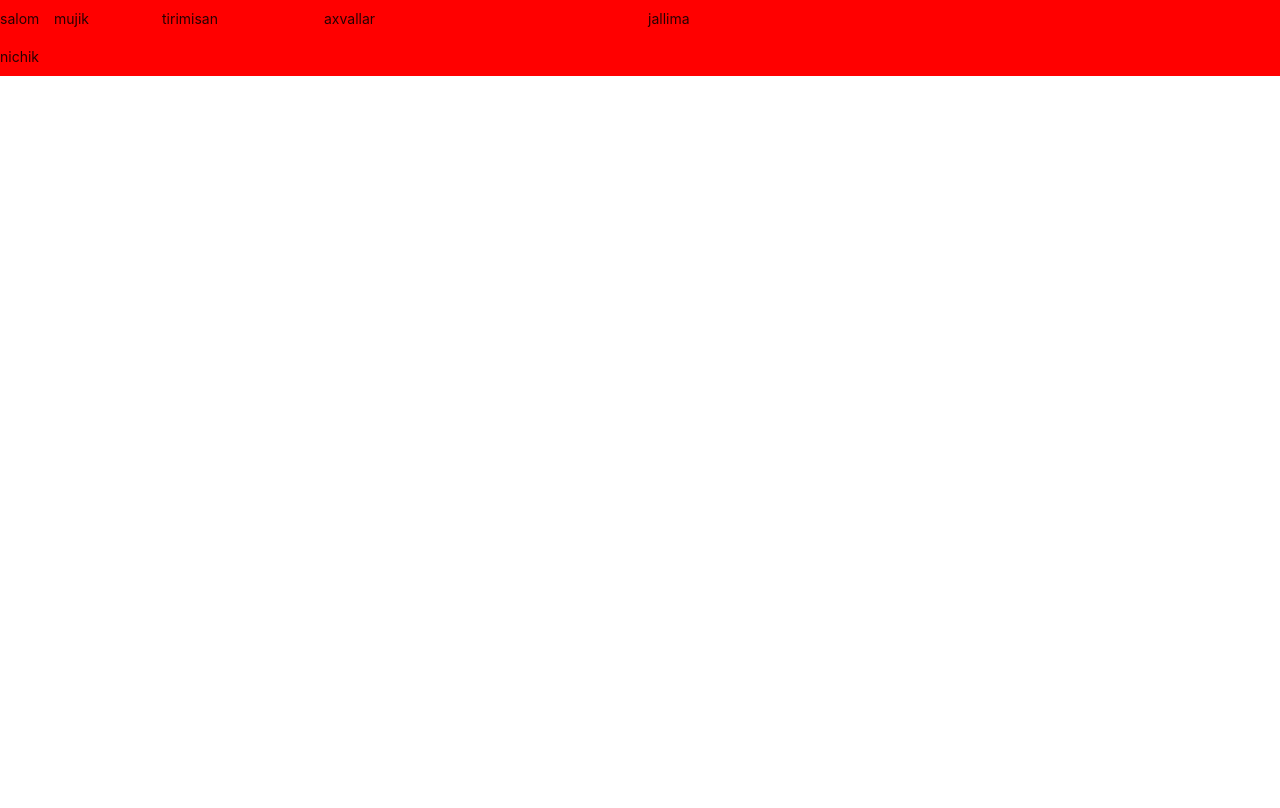
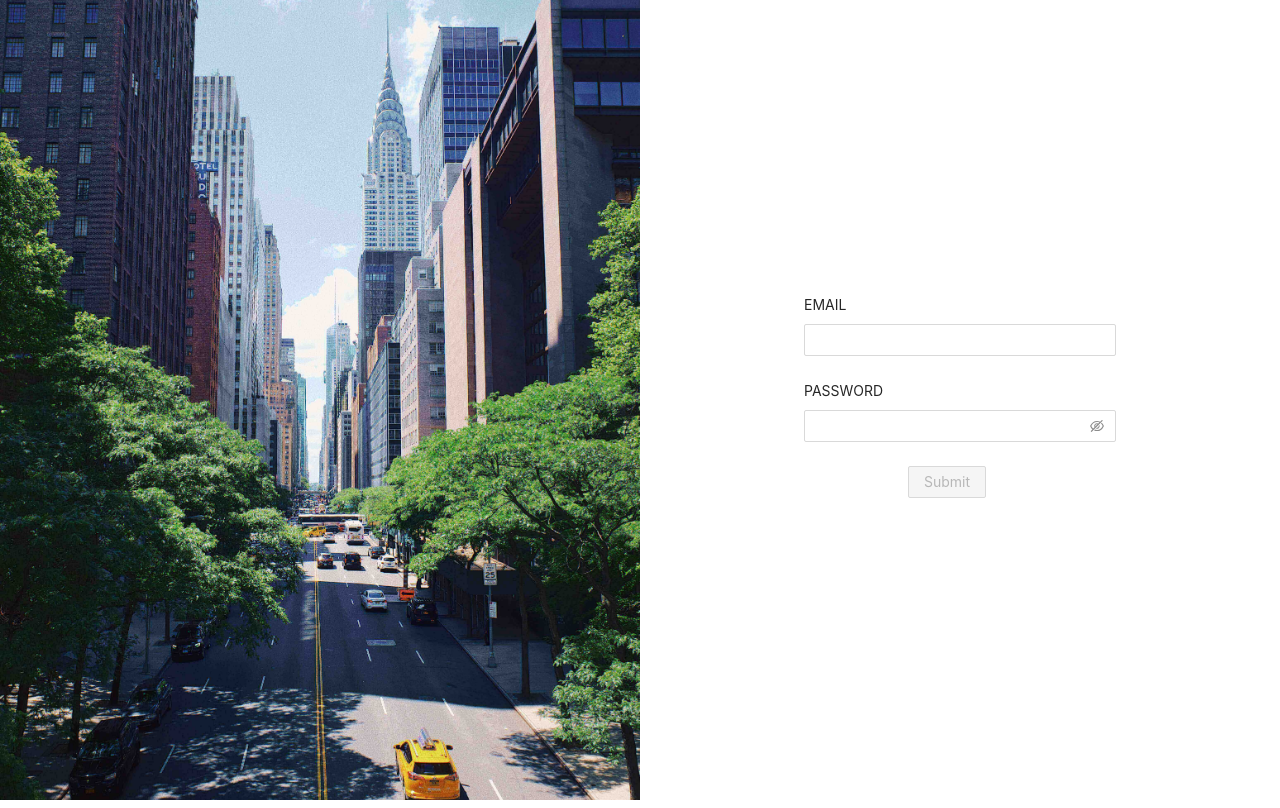
Before and after one commit to Abduqahhor2000/Duweteroz, a React (Create React App) app: page /sign-in in a window 1280 px wide. Built offline with nearby package versions, Linux system fonts and the light colour scheme.

Commit message:
add firebase and create sign in page

```diff
--- a/package.json
+++ b/package.json
@@ -3,11 +3,14 @@
   "version": "0.1.0",
   "private": true,
   "dependencies": {
+    "@react-firebase/firestore": "^0.5.5",
     "@testing-library/jest-dom": "^5.11.4",
     "@testing-library/react": "^11.1.0",
     "@testing-library/user-event": "^12.1.10",
     "antd": "^4.16.12",
     "apexcharts": "^3.27.3",
+    "firebase": "^8.9.1",
+    "firebase-tools": "^9.16.5",
     "react": "^17.0.2",
     "react-dom": "^17.0.2",
     "react-icons": "^4.2.0",
--- a/src/App.css
+++ b/src/App.css
@@ -7,3 +7,11 @@
 .app {
   overflow-x: hidden;
 }
+
+p{
+  margin-bottom: 0px;
+}
+
+h1, h2, h3, h4, h5, h6 {
+  margin-bottom: 0px;
+}
--- /dev/null
+++ b/src/configs/firebase.js
@@ -0,0 +1,20 @@
+import firebase from "firebase/app";
+import "firebase/analytics";
+import "firebase/auth";
+import "firebase/firestore";
+
+const firebaseConfig = {
+    apiKey: "AIzaSyC7qZJFY-a1V3NQT1aHbqYD18cjyd6QqvM",
+    authDomain: "dentist-test-app.firebaseapp.com",
+    projectId: "dentist-test-app",
+    storageBucket: "dentist-test-app.appspot.com",
+    messagingSenderId: "483235270636",
+    appId: "1:483235270636:web:4e4e4bbea6bbc29ba2fac9",
+    measurementId: "G-0XQBRKP5WM"
+  };
+
+  const app = firebase.initializeApp(firebaseConfig);
+  const db = firebase.firestore();
+  const auth = firebase.auth();
+
+  export {app as default, db, auth};
--- a/src/containers/SignIn.js
+++ b/src/containers/SignIn.js
@@ -1,16 +1,110 @@
-import React from "react";
-import { Row, Col } from "antd";
+import React, { useState } from "react";
+import { Row, Col, Form, Input, Button } from "antd";
+import { auth } from '../configs/firebase';
+import "../style/signin.css";
+import Password from "antd/lib/input/Password";
+
 
 export default function SignIn () {
+    const [state, setState] = useState({
+        email: '',
+        password: '',
+    });
+    const [errorMsg, setErrorMsg] = useState({
+        code: "",
+        massega: "",
+    });
+
+    const hendlerInputChange = (e) => {
+        const {name, value} = e.target;
+        setState((prevState) => ({
+            ...prevState, [name]: value
+        }));
+        console.log(state);
+    }
+
+    const handleLogin = async () => {
+        try {
+          const { email, password } = state;
+          // await auth.setPersistence('session');
+          const authenticatedUser = await auth.signInWithEmailAndPassword(email, password);
+          console.log(authenticatedUser);
+        } catch (error) {
+          console.log(error);
+          setErrorMsg({ code: error.code, message: error.message })
+        }
+      }
+      const {email, password} = state;
+
     return(
         <div>
-            <Row gutter={16}>
-                <Col style={{background: "red", padding: "8px"}} span={1}>salom </Col>
-                <Col style={{background: "red", padding: "8px"}} span={2}>mujik </Col>
-                <Col style={{background: "red", padding: "8px"}} span={3}>tirimisan </Col>
-                <Col style={{background: "red", padding: "8px"}} span={6}>axvallar </Col>
-                <Col style={{background: "red", padding: "8px"}} span={12}>jallima </Col>
-                <Col style={{background: "red", padding: "8px"}} span={24}>nichik </Col>
+            <Row>
+                <Col className="sign-in-image" span={12}></Col>
+                <Col className="sign-in-right" span={12}>
+                    <Row className="sign-in-form" justify="center "  align="middle" >
+                        <Col span={12}>
+                        <Form
+                            layout="vertical"
+                            name="basic"
+                            labelCol={{
+                              span: 24,
+                            }}
+                            wrapperCol={{
+                              span: 24,
+                            }}
+                            initialValues={{
+                              remember: true,
+                            }}
+                        >
+                            <Form.Item
+                              label="EMAIL"
+                              name="username"
+                              rules={[
+                                {
+                                  required: false,
+                                  message: 'Please input your username!',
+                                },
+                              ]}
+                            >
+                              <Input
+                               name="email"
+                               value={state.email}
+                               onChange={hendlerInputChange}
+                              />
+                            </Form.Item>
+
+                            <Form.Item
+                              label="PASSWORD"
+                              name="password"
+                              rules={[
+                                {
+                                  required: false,
+                                  message: 'Please input your password!',
+                                },
+                              ]}
+                            >
+                              <Input.Password
+                                    name="password"
+                                    value={state.password}
+                                    onChange={hendlerInputChange}
+                              />
+                            </Form.Item>
+
+                            <Form.Item
+                              wrapperCol={{
+                                offset: 8,
+                                justify: "center",
+                                span: 16,
+                              }}
+                            >
+                              <Button disabled={!(email) && !(password)} onClick={handleLogin}>
+                                Submit
+                              </Button>
+                            </Form.Item>
+                          </Form>
+                        </Col>
+                    </Row>
+                </Col>
             </Row>
         </div>
     );
--- a/src/containers/chart.js
+++ b/src/containers/chart.js
@@ -34,7 +34,7 @@ export default class Chart extends PureComponent {
 
   render() {
     return (
-      <ResponsiveContainer width="100%" aspect={2.5}>
+      <ResponsiveContainer width="100%" aspect={2}>
         <LineChart
           width={300}
           height={100}
--- a/src/style/balance.css
+++ b/src/style/balance.css
@@ -6,7 +6,7 @@
 
   .balance-title{
     width: 100%;
-    margin: 10px 0 30px 0;
+    margin: 0px 0 20px 0;
   }
 
   .balance-title h2{
@@ -223,7 +223,7 @@
     background-color: #e7effc;
     color: blue;
     font-size: 13px;
-    padding: 8px 12px;
+    padding: 5px 10px;
   }
 
   #chart{
@@ -234,7 +234,7 @@
     color:rgb(84, 84, 86);
     font-size: 16px;
     letter-spacing: 2px;
-    margin: 40px 0 15px 0;
+    margin: 30px 0 15px 0;
   }
 
   .your-cards{
--- a/src/style/home.css
+++ b/src/style/home.css
@@ -105,8 +105,6 @@
 
   .menu-list ul li span {
     display: block;
-    max-height: 18px;
-    min-width: 140px;
     width: auto;
     position: relative;
     margin-left: 30px;
@@ -120,7 +118,7 @@
     flex-direction: column;
     justify-content: center;
     align-items: center;
-    bottom: 0px;
+    bottom: 30px;
     left: 0px;
     width: 100%;
     height: 120px;
--- a/src/style/signin.css
+++ b/src/style/signin.css
@@ -0,0 +1,18 @@
+.sign-in-right{
+    height: 100vh;
+    padding: 8px;
+}
+
+.sign-in-image{
+    height: 100vh;
+    background-color: bisque;
+    background-image: url(../img/signInImage.jpg);
+    background-repeat: no-repeat;
+    background-position: center;
+    background-size: cover;
+    padding: 8px;
+}
+
+.sign-in-form{
+    height: 100vh;
+}
```
Also changed, not shown: src/img/signInImage.jpg (added), 1 other file (tests, documents, lock files or other folders).
